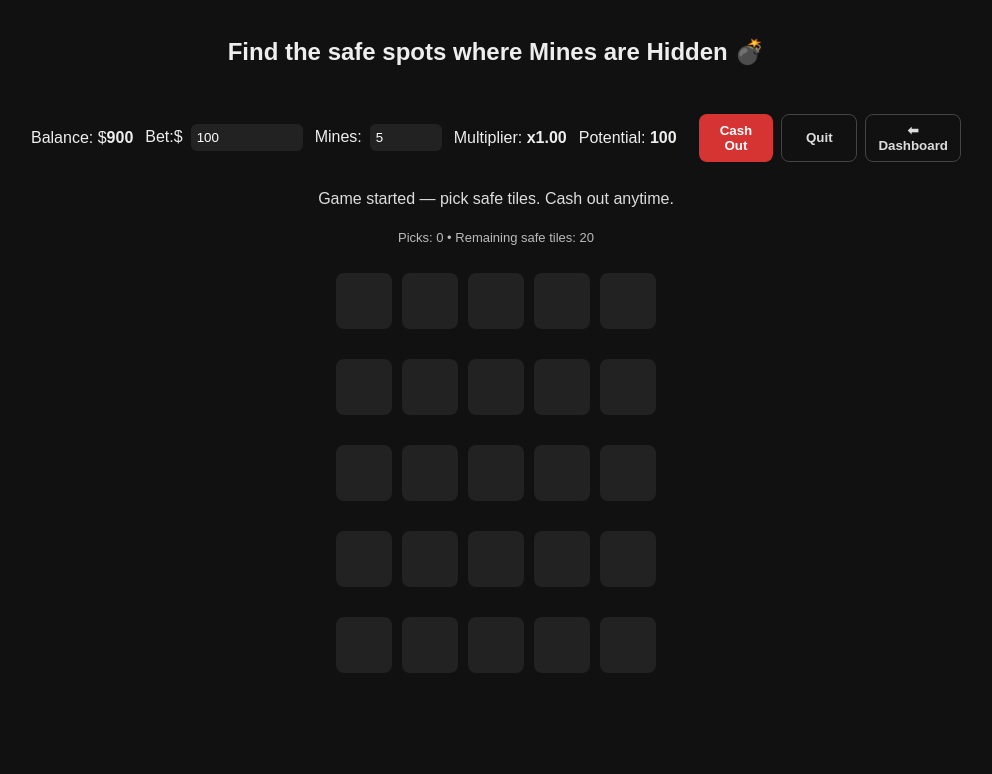
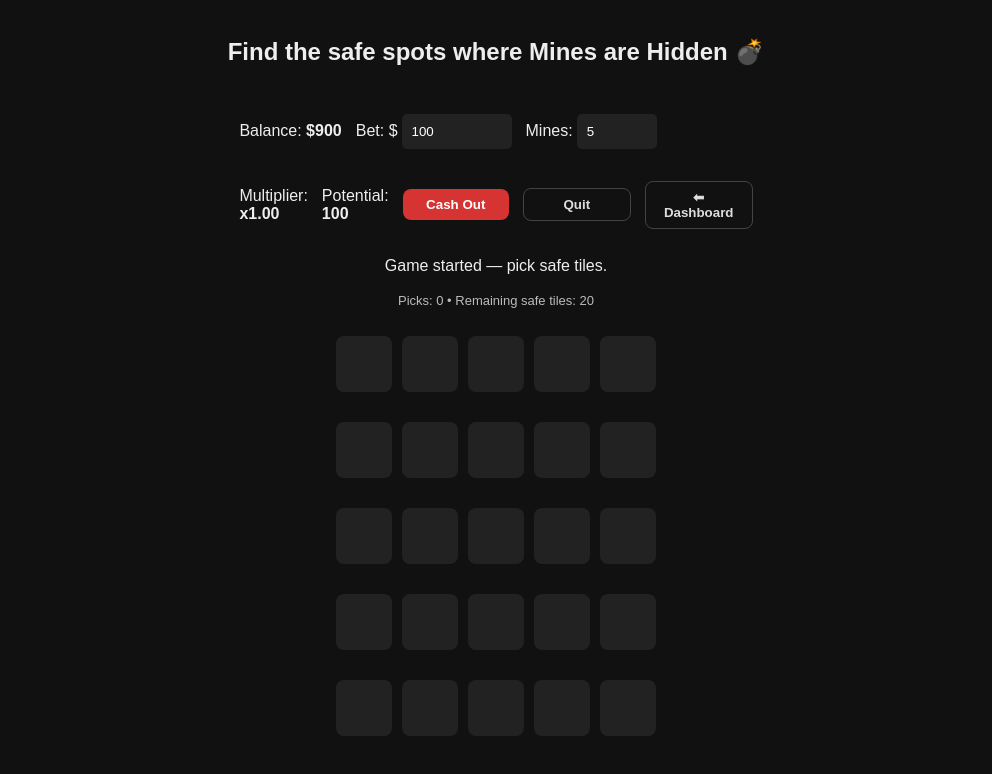
Before and after one commit to Atpdevil/gaming-masters, a React (Create React App) app: page /mines in a window 1280 px wide. Both pictures are taken after a click on the button "Start Game". Shown: the top 774 px of the page, without its empty margins (144-1136 px from the left). Built offline with nearby package versions, Linux system fonts and the light colour scheme.

Commit message:
Updated mines

```diff
--- a/src/pages/Mines.jsx
+++ b/src/pages/Mines.jsx
@@ -5,24 +5,24 @@ import { useNavigate } from "react-router-dom";
 export default function Mines() {
   const { balance, debit, credit } = useWallet();
   const navigate = useNavigate();
-  const GRID_SIZE = 5; // 5x5
+
+  const GRID_SIZE = 5;
   const TOTAL_TILES = GRID_SIZE * GRID_SIZE;
 
   const [bet, setBet] = useState(100);
-  const [grid, setGrid] = useState([]); // 'safe' | 'mine'
-  const [revealed, setRevealed] = useState([]); // indices revealed
+  const [grid, setGrid] = useState([]);
+  const [revealed, setRevealed] = useState([]);
   const [playing, setPlaying] = useState(false);
   const [gameOver, setGameOver] = useState(false);
-  const [status, setStatus] = useState(""); // inline messages
+  const [status, setStatus] = useState("");
   const [multiplier, setMultiplier] = useState(1);
-  const [picks, setPicks] = useState(0); // number of safe picks made
+  const [picks, setPicks] = useState(0);
   const [canCashout, setCanCashout] = useState(false);
   const [isRunning] = useState(false);
-  const [minesCount, setMinesCount] = useState(5); // allow user to pick mines
+  const [minesCount, setMinesCount] = useState(5);
 
   const potentialPayout = Math.floor(bet * multiplier);
 
-  // --- Hardcoded multiplier tables ---
   const multiplierTables = {
     1: [1.03, 1.08, 1.12, 1.18, 1.24, 1.3, 1.37, 1.46, 1.55, 1.65, 1.77, 1.9, 2.06, 2.25, 2.47, 2.75, 3.09, 3.54, 4.12, 4.95, 6.19, 8.25, 12.37, 24.75],
     2: [1.08, 1.17, 1.29, 1.41, 1.56, 1.74, 1.94, 2.18, 2.47, 2.83, 3.26, 3.81, 4.5, 5.4, 6.6, 8.25, 10.61, 14.14, 19.8, 29.7, 49.5, 99, 297],
@@ -31,7 +31,6 @@ export default function Mines() {
     5: [1.24, 1.56, 2, 2.58, 3.39, 4.52, 6.14, 8.5, 12.04, 17.52, 26.27, 40.87, 66.41, 113.85, 208.72, 417.45, 939.26, 2504.7, 8766.45, 52598.7],
   };
 
-  // helper to create new grid
   const createGrid = () => {
     const g = Array(TOTAL_TILES).fill("safe");
     let placed = 0;
@@ -47,18 +46,9 @@ export default function Mines() {
 
   const startGame = () => {
     setStatus("");
-    if (!Number.isFinite(bet) || bet <= 0) {
-      setStatus("Enter a valid bet.");
-      return;
-    }
-    if (bet > balance) {
-      setStatus("Insufficient balance for that bet.");
-      return;
-    }
-
-    // debit bet
+    if (!Number.isFinite(bet) || bet <= 0) return setStatus("Enter a valid bet.");
+    if (bet > balance) return setStatus("Insufficient balance.");
     debit(bet);
-
     const g = createGrid();
     setGrid(g);
     setRevealed([]);
@@ -67,50 +57,38 @@ export default function Mines() {
     setMultiplier(1);
     setPicks(0);
     setCanCashout(true);
-    setStatus("Game started — pick safe tiles. Cash out anytime.");
+    setStatus("Game started — pick safe tiles.");
   };
 
   const revealAllMines = (g) => {
     const mineIdxs = [];
-    g.forEach((t, i) => {
-      if (t === "mine") mineIdxs.push(i);
-    });
-    setRevealed((r) => Array.from(new Set([...r, ...mineIdxs])));
+    g.forEach((t, i) => t === "mine" && mineIdxs.push(i));
+    setRevealed((r) => [...new Set([...r, ...mineIdxs])]);
   };
 
   const clickTile = (i) => {
-    if (!playing || gameOver) return;
-    if (revealed.includes(i)) return; // already clicked
-
+    if (!playing || gameOver || revealed.includes(i)) return;
     if (grid[i] === "mine") {
-      // hit mine
       revealAllMines(grid);
       setGameOver(true);
       setPlaying(false);
       setCanCashout(false);
-      setStatus(`💥 You hit a mine after ${picks} safe picks. Bet lost.`);
-      return;
+      return setStatus(`💥 Mine hit! You survived ${picks} safe picks.`);
     }
-
-    // safe tile
     const newPicks = picks + 1;
     setRevealed((r) => [...r, i]);
     setPicks(newPicks);
-
-    // get multiplier from table
     const table = multiplierTables[minesCount] || [];
     const newMultiplier = table[newPicks - 1] || multiplier;
     setMultiplier(newMultiplier);
-
-    setStatus(`Safe pick! Multiplier is now x${newMultiplier.toFixed(2)}.`);
+    setStatus(`Safe! Multiplier now x${newMultiplier.toFixed(2)}.`);
   };
 
   const cashOut = () => {
     if (!playing || gameOver || !canCashout) return;
-
     const payout = Math.floor(bet * multiplier);
     credit(payout);
-    setStatus(`💸 Cashed out ${payout} coins (x${multiplier.toFixed(2)}).`);
+    setStatus(`💸 Cashed out ${payout}.`);
     setPlaying(false);
     setGameOver(true);
     setCanCashout(false);
@@ -128,32 +106,21 @@ export default function Mines() {
   };
 
   const remainingSafe = useMemo(() => {
-    if (!grid || grid.length === 0) return 0;
-    const mines = grid.reduce((acc, t) => (t === "mine" ? acc + 1 : acc), 0);
+    if (!grid.length) return 0;
+    const mines = grid.filter((t) => t === "mine").length;
     return TOTAL_TILES - mines - revealed.filter((i) => grid[i] !== "mine").length;
-  }, [grid, revealed, TOTAL_TILES]);
+  }, [grid, revealed]);
 
-  // CSS (kept as you had)
   const css = `
     .mines-wrap { display:flex; flex-direction:column; align-items:center; gap:18px; padding:18px; }
-    .mines-controls { display:flex; gap:10px; align-items:center; }
     .mines-grid { display:grid; gap:10px; justify-content:center; align-items:center; }
     .mines-grid button { width:56px; height:56px; border-radius:8px; border:0; font-size:18px; cursor:pointer; }
-    .tile-hidden { background:#222; color:transparent; }
+    .tile-hidden { background:#222; }
     .tile-safe { background:#0b6; color:#012; font-weight:700; }
     .tile-mine { background:#c33; color:#fff; font-weight:700; }
-    .status { min-height:22px; color:#ddd; }
-    .info-row { display:flex; gap:12px; align-items:center; }
-    .btn { padding:8px 12px; border-radius:8px; border:0; cursor:pointer; }
+    .btn { padding:8px 12px; border-radius:8px; cursor:pointer; }
     .btn-primary { background:#d63333; color:white; }
     .btn-ghost { background:transparent; color:#ddd; border:1px solid #444; }
-    @media (min-width:600px) {
-      .mines-grid { grid-template-columns: repeat(${GRID_SIZE}, 56px); }
-    }
-    @media (max-width:599px) {
-      .mines-grid { grid-template-columns: repeat(${GRID_SIZE}, 44px); }
-      .mines-grid button { width:44px; height:44px; font-size:14px; }
-    }
   `;
 
   return (
@@ -162,84 +129,55 @@ export default function Mines() {
 
       <h2>Find the safe spots where Mines are Hidden 💣</h2>
 
-      <div className="mines-controls">
-        <div className="info-row">
-          <div>Balance: $<strong>{balance}</strong></div>
-          <div>Bet:$
-            <input
-              type="number"
-              min={1}
-              value={bet}
-              onChange={(e) => setBet(Number(e.target.value))}
-              style={{ width: 100, marginLeft: 8, padding: 6, borderRadius: 6 }}
-              disabled={playing}
-            />
+      <div style={{ display: "flex", flexDirection: "column", gap: "12px" }}>
+
+        {/* Row 1 */}
+        <div style={{ display: "flex", gap: "14px", alignItems: "center" }}>
+          <div>Balance: <strong>${balance}</strong></div>
+          <div>
+            Bet: $
+            <input type="number" min={1} value={bet} onChange={(e) => setBet(Number(e.target.value))}
+              style={{ width: 90, marginLeft: 4 }} disabled={playing} />
           </div>
           <div>
             Mines:
-            <input
-              type="number"
-              min={1}
-              max={5}
-              value={minesCount}
-              onChange={(e) => setMinesCount(Number(e.target.value))}
-              style={{ width: 60, marginLeft: 8, padding: 6, borderRadius: 6 }}
-              disabled={playing}
-            />
+            <input type="number" min={1} max={5} value={minesCount} onChange={(e) => setMinesCount(Number(e.target.value))}
+              style={{ width: 60, marginLeft: 4 }} disabled={playing} />
           </div>
+        </div>
+
+        {/* Row 2 */}
+        <div style={{ display: "flex", gap: "14px", alignItems: "center" }}>
           <div>Multiplier: <strong>x{multiplier.toFixed(2)}</strong></div>
           <div>Potential: <strong>{potentialPayout}</strong></div>
-        </div>
 
-        <div style={{ display: "flex", gap: 8, marginLeft: 12 }}>
-          {!playing && !gameOver && (
-            <button className="btn btn-primary" onClick={startGame}>Start Game</button>
-          )}
-          {playing && (
-            <>
-              <button className="btn btn-primary" onClick={cashOut}>Cash Out</button>
-              <button className="btn btn-ghost" onClick={resetGame}>Quit</button>
-            </>
-          )}
-          {gameOver && (
-            <button className="btn btn-ghost" onClick={resetGame}>New Round</button>
-          )}
+          {!playing && !gameOver && <button className="btn btn-primary" onClick={startGame}>Start Game</button>}
+          {playing && <><button className="btn btn-primary" onClick={cashOut}>Cash Out</button><button className="btn btn-ghost" onClick={resetGame}>Quit</button></>}
+          {gameOver && <button className="btn btn-ghost" onClick={resetGame}>New Round</button>}
+
           <button className="btn btn-ghost" disabled={isRunning} onClick={() => navigate("/")}>
             ⬅ Dashboard
           </button>
         </div>
+
       </div>
 
-      <div className="status" aria-live="polite">
-        {status}
-      </div>
+      <div>{status}</div>
 
       <div style={{ fontSize: 13, color: "#bbb" }}>
         Picks: {picks} • Remaining safe tiles: {remainingSafe}
       </div>
 
-      <div className="mines-grid" role="grid" aria-label="Mines grid">
-        {Array(TOTAL_TILES)
-          .fill(null)
-          .map((_, i) => {
-            const isRevealed = revealed.includes(i);
-            const tileType = grid[i];
-            const classes = isRevealed
-              ? tileType === "mine"
-                ? "tile-mine"
-                : "tile-safe"
-              : "tile-hidden";
-
+      <div className="mines-grid" style={{ gridTemplateColumns: `repeat(${GRID_SIZE}, 56px)` }}>
+        {Array(TOTAL_TILES).fill(null).map((_, i) => {
+          const r = revealed.includes(i);
+          const t = grid[i];
+          const cls = r ? (t === "mine" ? "tile-mine" : "tile-safe") : "tile-hidden";
           return (
-              <button
-                key={i}
-                className={classes}
+            <button key={i} className={cls}
               onClick={() => clickTile(i)}
-                disabled={!playing || isRevealed || gameOver}
-                aria-label={`Tile ${i + 1}`}
-                title={!isRevealed ? "Click to reveal" : ""}
-              >
-                {isRevealed ? (tileType === "mine" ? "💣" : "💎") : ""}
+              disabled={!playing || r || gameOver}>
+              {r ? (t === "mine" ? "💣" : "💎") : ""}
             </button>
           );
         })}
```
Lines whose indentation alone changed are shown as unchanged.
